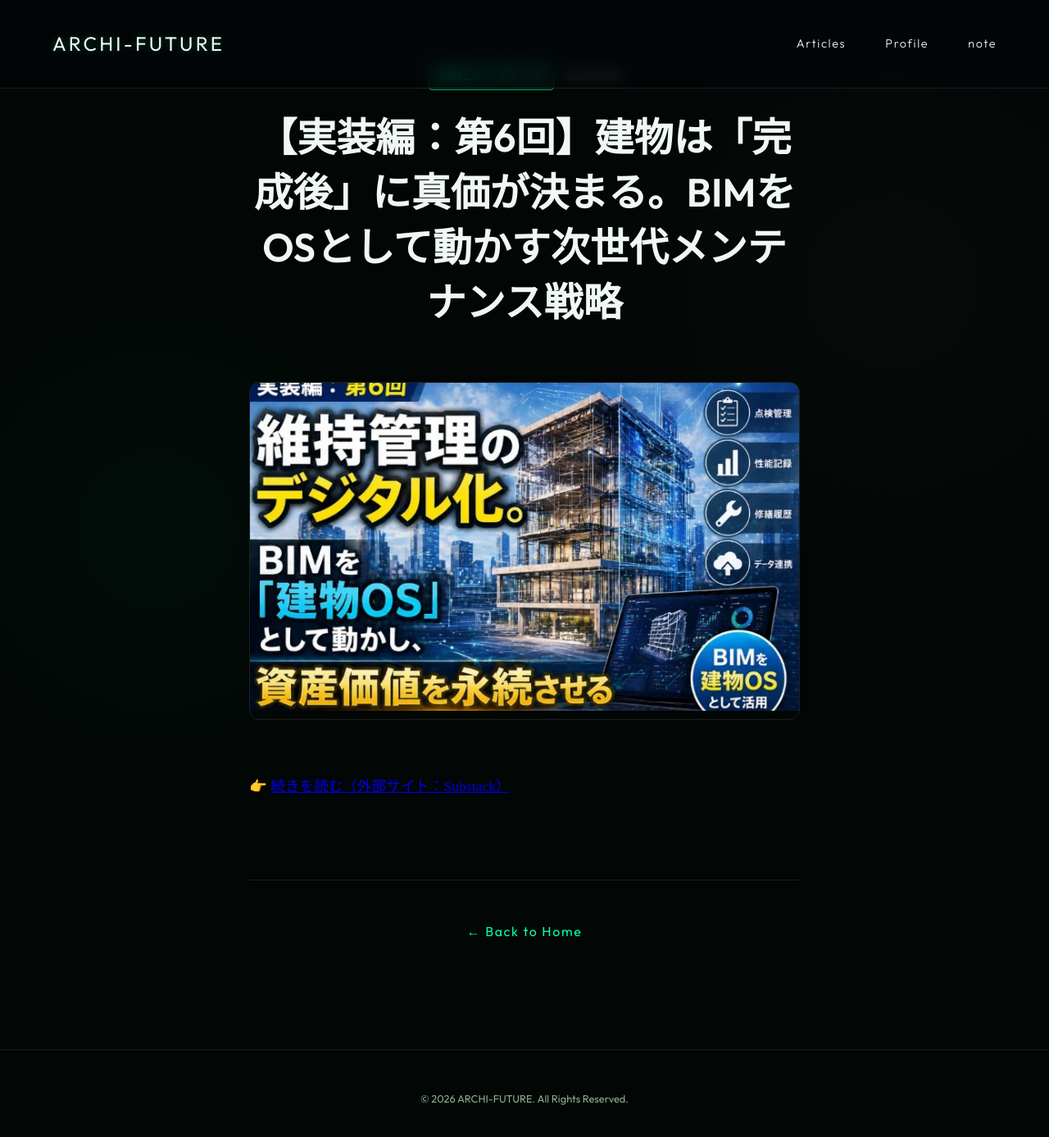
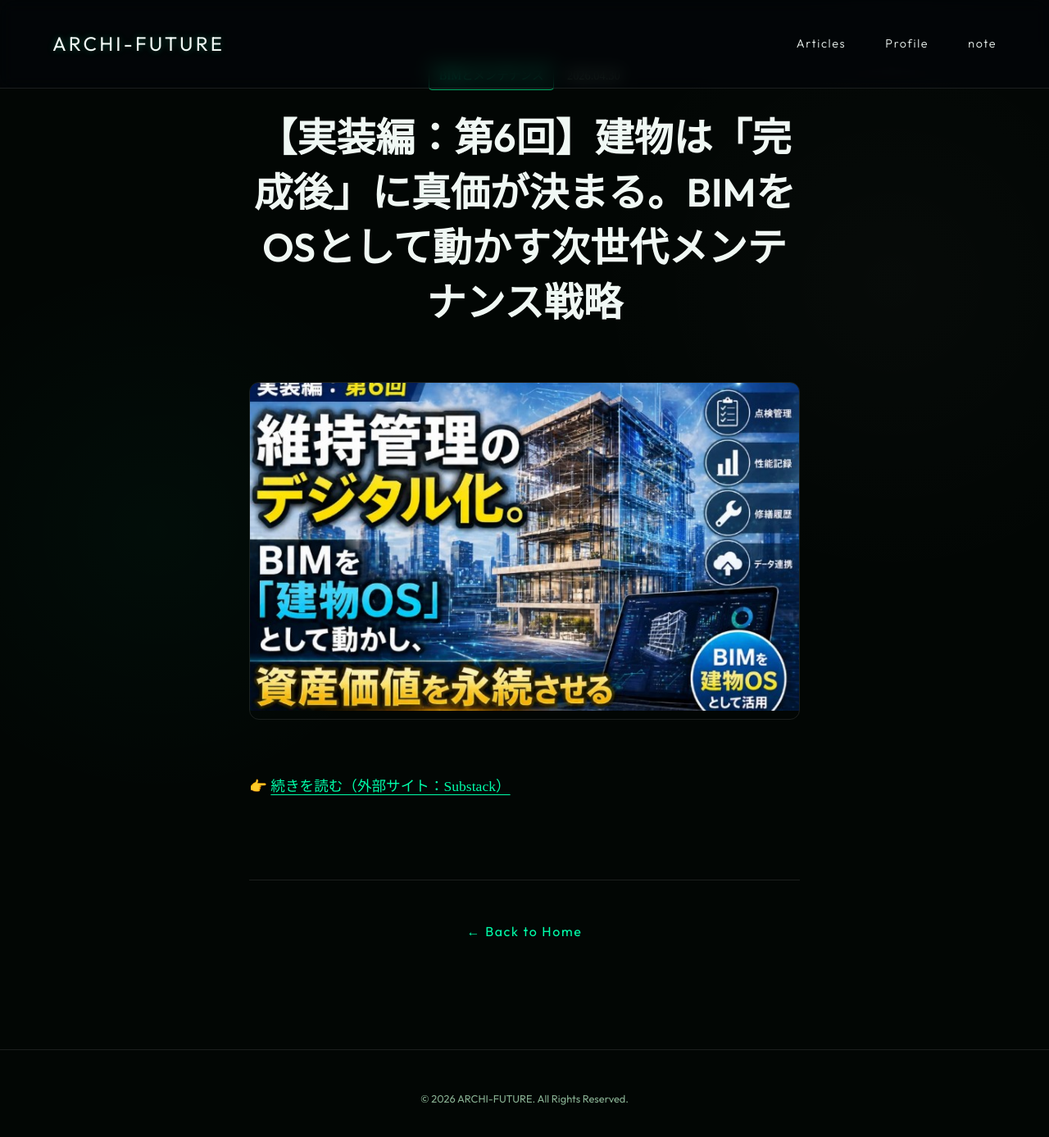
Before and after one commit to phity-j/wood0, a Jekyll site: the page built from _posts/2026-04-30-bim-maintenance.md, in a window 1280 px wide and 1400 px high, scrolled down 108 px. Shown: the top 1387 px of the window at 82% size. Built offline with Jekyll 4.4.1, drawn with Linux system fonts in a browser that asks for light colours.

Commit message:
Change link color in posts to be more visible

```diff
--- a/_layouts/post.html
+++ b/_layouts/post.html
@@ -34,6 +34,15 @@
         }
         .post-content p {
             margin-bottom: 1.5rem;
+        }
+        .post-content a {
+            color: var(--accent-blue);
+            text-decoration: underline;
+            text-underline-offset: 4px;
+            transition: color 0.3s ease;
+        }
+        .post-content a:hover {
+            color: var(--text-main);
         }
         .post-content img {
             max-width: 100%;
```
